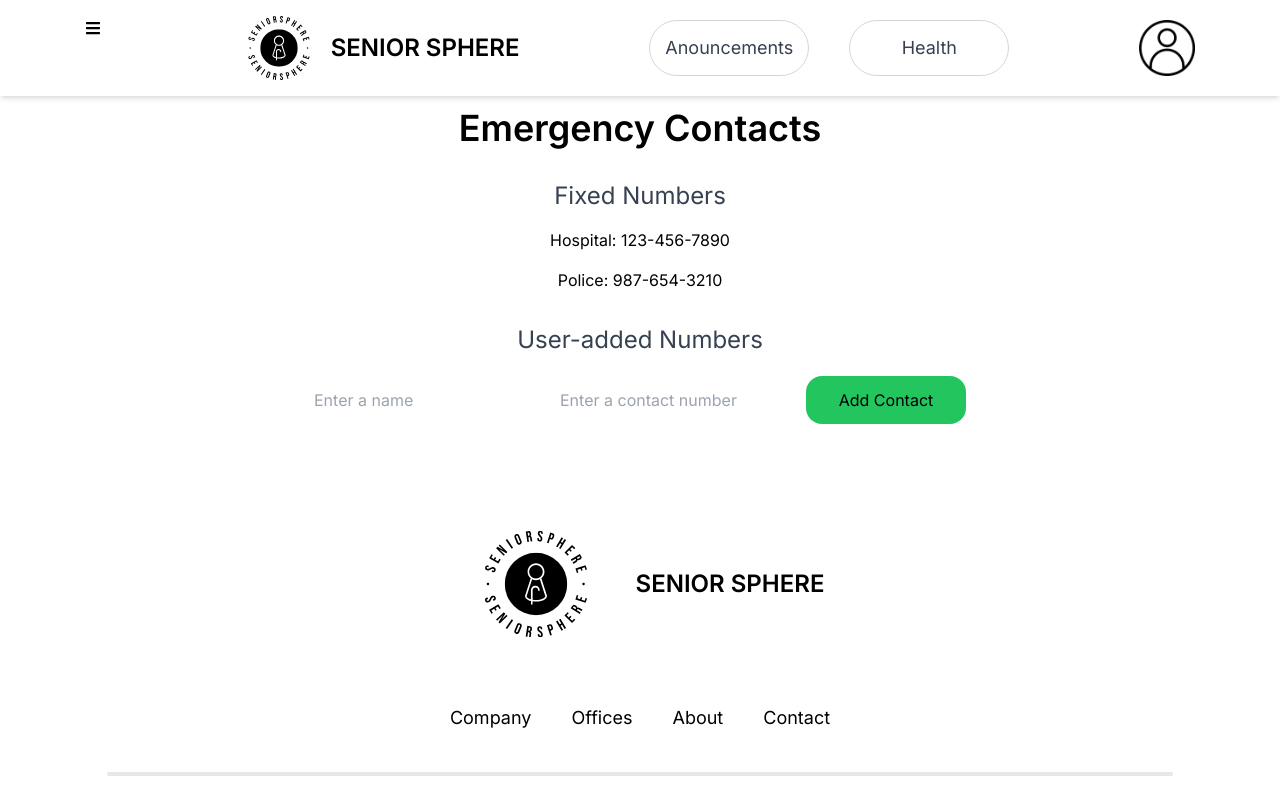
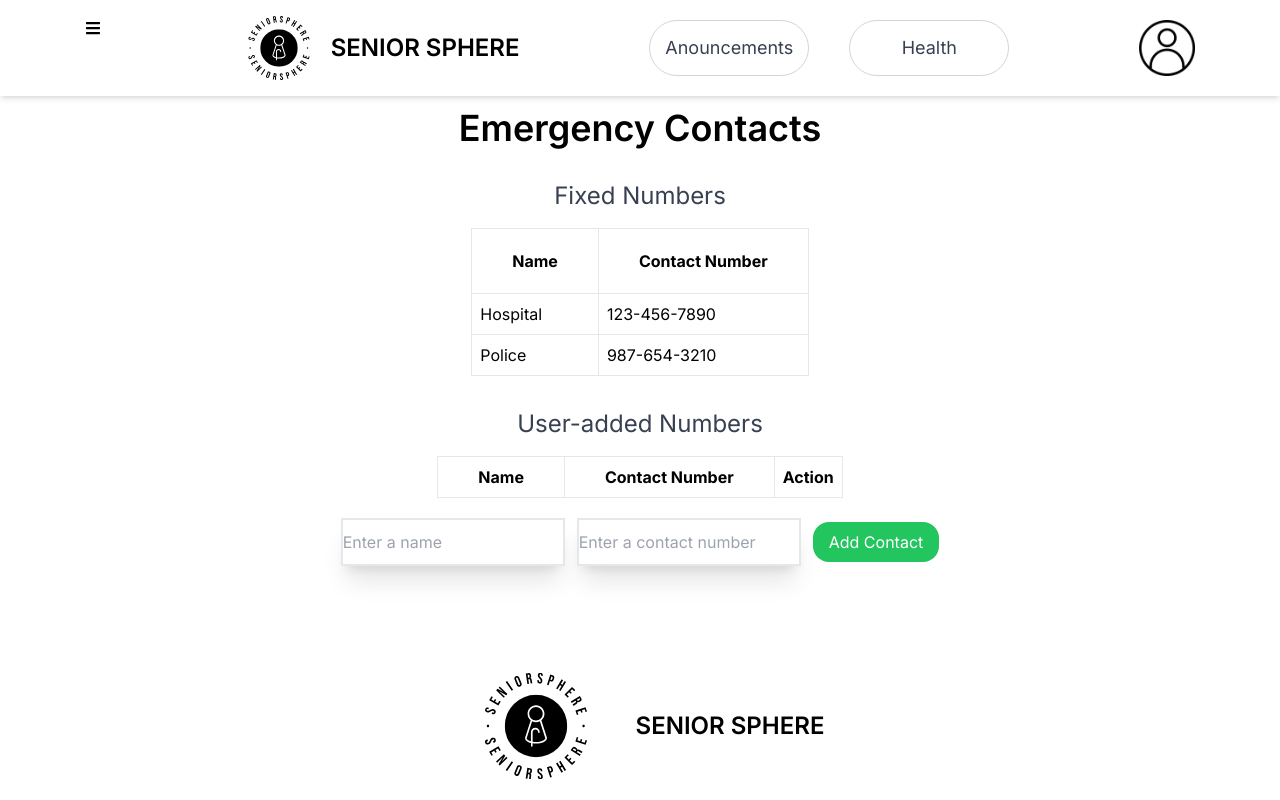
Before and after one commit to Rushikesh-24/SeniorSphere, a Next.js app in the folder Frontend/: page /Contact in a window 1280 px wide. Shown: the top 800 px of the page. Built offline with nearby package versions, Linux system fonts and the light colour scheme.

Commit message:
updated contact

```diff
--- a/Frontend/app/Contact/page.jsx
+++ b/Frontend/app/Contact/page.jsx
@@ -1,5 +1,4 @@
 "use client"
-// pages/emergency-contacts.js
 import React, { useState, useEffect } from 'react';
 
 const EmergencyContacts = () => {
@@ -12,20 +11,17 @@ const EmergencyContacts = () => {
   ];
 
   useEffect(() => {
-    // Fetch user-added emergency contacts from a database or storage
-    // For now, using local storage for simplicity
     const storedContacts = JSON.parse(localStorage.getItem('emergencyContacts')) || [];
     setEmergencyContacts(storedContacts);
   }, []);
 
   useEffect(() => {
-    // Update local storage when emergencyContacts change
     localStorage.setItem('emergencyContacts', JSON.stringify(emergencyContacts));
   }, [emergencyContacts]);
 
   const addContact = () => {
     if (newName.trim() !== '' && newContact.trim() !== '') {
-      const newEmergencyContact = `${newName}: ${newContact}`;
+      const newEmergencyContact = { name: newName, number: newContact };
       setEmergencyContacts([...emergencyContacts, newEmergencyContact]);
       setNewName('');
       setNewContact('');
@@ -42,37 +38,61 @@ const EmergencyContacts = () => {
     <div className='flex justify-center flex-col items-center'>
       <h1 className='font-semibold text-4xl mt-3'>Emergency Contacts</h1>
       <h2 className='mt-8 text-gray-700 text-2xl'>Fixed Numbers</h2>
-      <ul>
-        {fixedNumbers.map(({ name, number }, index) => (
-          <li key={index} className='mt-4 flex  items-center justify-center'>
-            {name}: {number}
-          </li>
-        ))}
-      </ul>
+      <table className='mt-4 border-collapse border'>
+        <thead>
+          <tr>
+            <th className='border p-4 px-10'>Name</th>
+            <th className='border p-5 px-10'>Contact Number</th>
+          </tr>
+        </thead>
+        <tbody>
+          {fixedNumbers.map(({ name, number }, index) => (
+            <tr key={index}>
+              <td className='border p-2'>{name}</td>
+              <td className='border p-2'>{number}</td>
+            </tr>
+          ))}
+        </tbody>
+      </table>
+
       <h2 className='mt-8 text-gray-700 text-2xl'>User-added Numbers</h2>
-      <ul className='flex items-center justify-center'>
-        {emergencyContacts.map((contact, index) => (
-          <li key={index} className='mt-4 flex  items-center justify-center'>
-            {contact}
-            <button onClick={() => removeContact(index)} className='rounded-2xl bg-red-500 w-40 h-12 mx-4' >Remove</button>
-          </li>
-        ))}
-      </ul>
+      <table className='mt-4 border-collapse border'>
+        <thead>
+          <tr>
+            <th className='border p-2 px-10'>Name</th>
+            <th className='border p-2 px-10'>Contact Number</th>
+            <th className='border p-2'>Action</th>
+          </tr>
+        </thead>
+        <tbody>
+          {emergencyContacts.map((contact, index) => (
+            <tr key={index}>
+              <td className='border p-2'>{contact.name}</td>
+              <td className='border p-2'>{contact.number}</td>
+              <td className='border p-2'>
+                <button onClick={() => removeContact(index)} className='rounded-2xl bg-red-500 text-white px-4 py-2'>Remove</button>
+              </td>
+            </tr>
+          ))}
+        </tbody>
+      </table>
+
       <div className='gap-3 flex justify-center items-center mt-5'>
         <input
           type="text"
           value={newName}
           onChange={(e) => setNewName(e.target.value)}
           placeholder="Enter a name"
-          className='h-10'
+          className='h-12 w-56 border-2 shadow-xl'
         />
         <input
           type="text"
           value={newContact}
           onChange={(e) => setNewContact(e.target.value)}
           placeholder="Enter a contact number"
+          className='h-12 border-2 shadow-xl w-56'
         />
-        <button onClick={addContact} className='rounded-2xl bg-green-500 w-40 h-12 '>Add Contact</button>
+        <button onClick={addContact} className='rounded-2xl bg-green-500 text-white px-4 py-2'>Add Contact</button>
       </div>
     </div>
   );
```
